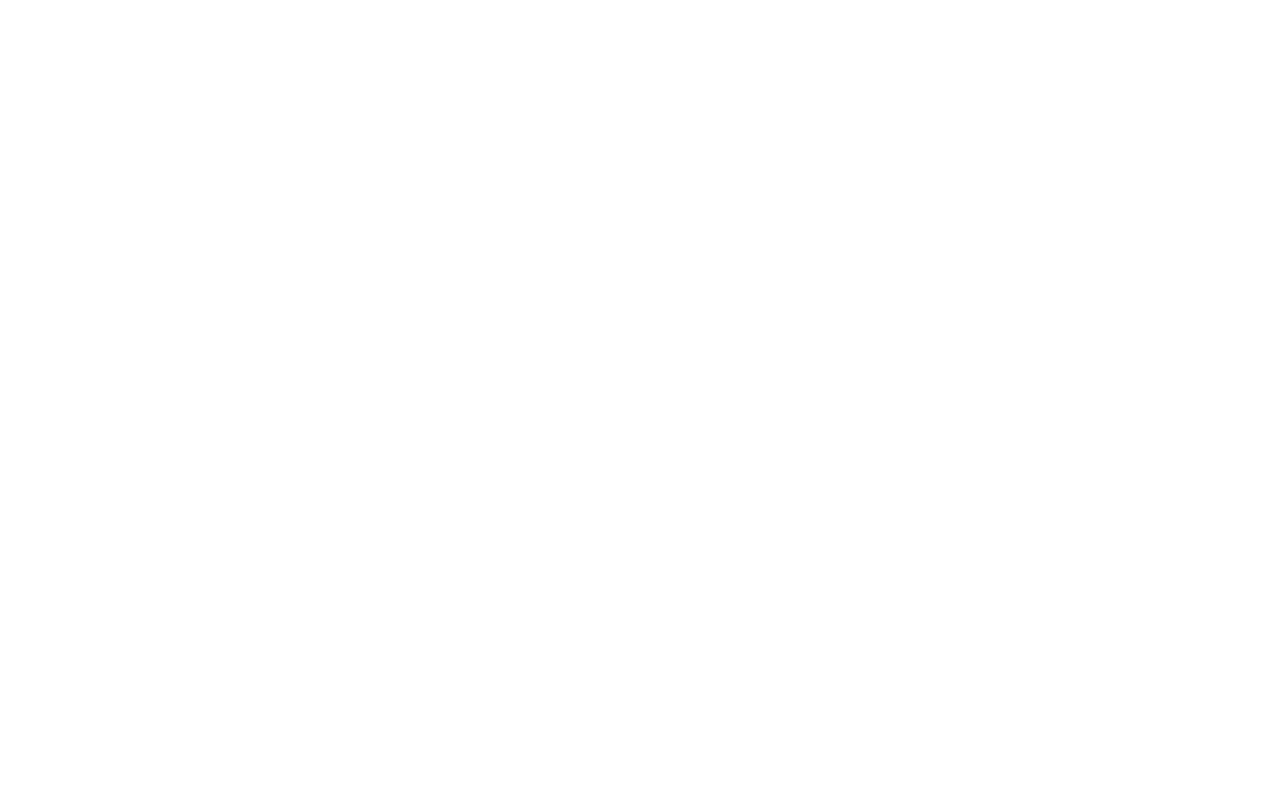
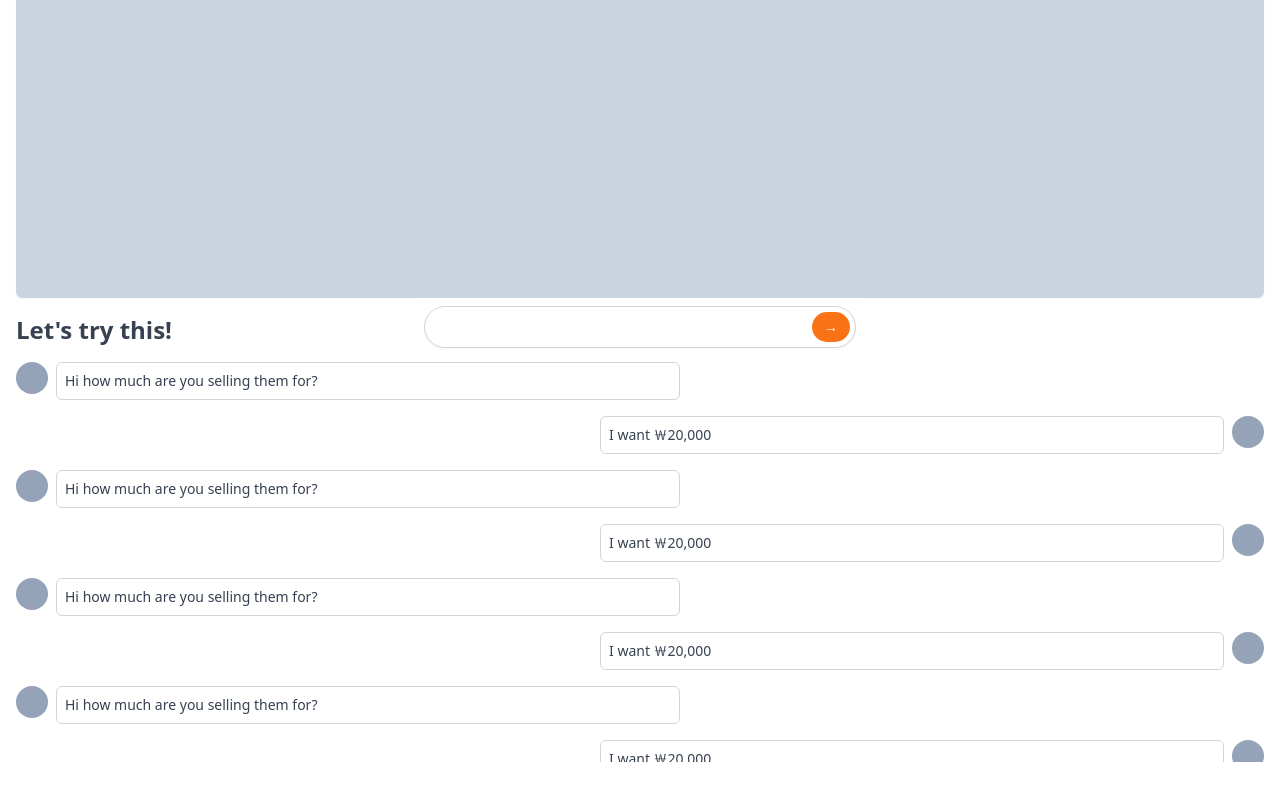
Before and after one commit to skyeome/carrot-market, a Next.js app: page /live/1 in a window 1280 px wide. Before the commit this address had no page. Shown: the part 444-1244 px from the top of the page. Before the commit the page ends 800 px from the top, so only its background shows below. Built offline with nearby package versions, Linux system fonts and the light colour scheme.

Commit message:
#1.5 live screen styling

```diff
--- /dev/null
+++ b/pages/live/[id].tsx
@@ -0,0 +1,113 @@
+import type { NextPage } from "next";
+
+const LiveDetail: NextPage = () => {
+  return (
+    <div className="py-10 px-4 space-y-4">
+      <div className="w-full rounded-md shadow-sm bg-slate-300 aspect-video" />
+      <h3 className="font-bold text-gray-700 text-2xl mt-2">
+        Let&apos;s try this!
+      </h3>
+      <div className="space-y-4 mt-10 pb-16 h-[50vh] overflow-y-scroll">
+        <div className="flex items-start space-x-2">
+          <div className="h-8 w-8 rounded-full bg-slate-400" />
+          <div className="w-1/2 rounded-md border border-gray-300 p-2 text-sm text-gray-700">
+            <p>Hi how much are you selling them for?</p>
+          </div>
+        </div>
+        <div className="flex flex-row-reverse items-start space-x-2 space-x-reverse">
+          <div className="h-8 w-8 rounded-full bg-slate-400" />
+          <div className="w-1/2 rounded-md border border-gray-300 p-2 text-sm text-gray-700">
+            <p>I want ￦20,000</p>
+          </div>
+        </div>
+        <div className="flex items-start space-x-2">
+          <div className="h-8 w-8 rounded-full bg-slate-400" />
+          <div className="w-1/2 rounded-md border border-gray-300 p-2 text-sm text-gray-700">
+            <p>Hi how much are you selling them for?</p>
+          </div>
+        </div>
+        <div className="flex flex-row-reverse items-start space-x-2 space-x-reverse">
+          <div className="h-8 w-8 rounded-full bg-slate-400" />
+          <div className="w-1/2 rounded-md border border-gray-300 p-2 text-sm text-gray-700">
+            <p>I want ￦20,000</p>
+          </div>
+        </div>
+        <div className="flex items-start space-x-2">
+          <div className="h-8 w-8 rounded-full bg-slate-400" />
+          <div className="w-1/2 rounded-md border border-gray-300 p-2 text-sm text-gray-700">
+            <p>Hi how much are you selling them for?</p>
+          </div>
+        </div>
+        <div className="flex flex-row-reverse items-start space-x-2 space-x-reverse">
+          <div className="h-8 w-8 rounded-full bg-slate-400" />
+          <div className="w-1/2 rounded-md border border-gray-300 p-2 text-sm text-gray-700">
+            <p>I want ￦20,000</p>
+          </div>
+        </div>
+        <div className="flex items-start space-x-2">
+          <div className="h-8 w-8 rounded-full bg-slate-400" />
+          <div className="w-1/2 rounded-md border border-gray-300 p-2 text-sm text-gray-700">
+            <p>Hi how much are you selling them for?</p>
+          </div>
+        </div>
+        <div className="flex flex-row-reverse items-start space-x-2 space-x-reverse">
+          <div className="h-8 w-8 rounded-full bg-slate-400" />
+          <div className="w-1/2 rounded-md border border-gray-300 p-2 text-sm text-gray-700">
+            <p>I want ￦20,000</p>
+          </div>
+        </div>
+        <div className="flex items-start space-x-2">
+          <div className="h-8 w-8 rounded-full bg-slate-400" />
+          <div className="w-1/2 rounded-md border border-gray-300 p-2 text-sm text-gray-700">
+            <p>Hi how much are you selling them for?</p>
+          </div>
+        </div>
+        <div className="flex flex-row-reverse items-start space-x-2 space-x-reverse">
+          <div className="h-8 w-8 rounded-full bg-slate-400" />
+          <div className="w-1/2 rounded-md border border-gray-300 p-2 text-sm text-gray-700">
+            <p>I want ￦20,000</p>
+          </div>
+        </div>
+        <div className="flex items-start space-x-2">
+          <div className="h-8 w-8 rounded-full bg-slate-400" />
+          <div className="w-1/2 rounded-md border border-gray-300 p-2 text-sm text-gray-700">
+            <p>Hi how much are you selling them for?</p>
+          </div>
+        </div>
+        <div className="flex flex-row-reverse items-start space-x-2 space-x-reverse">
+          <div className="h-8 w-8 rounded-full bg-slate-400" />
+          <div className="w-1/2 rounded-md border border-gray-300 p-2 text-sm text-gray-700">
+            <p>I want ￦20,000</p>
+          </div>
+        </div>
+        <div className="flex items-start space-x-2">
+          <div className="h-8 w-8 rounded-full bg-slate-400" />
+          <div className="w-1/2 rounded-md border border-gray-300 p-2 text-sm text-gray-700">
+            <p>Hi how much are you selling them for?</p>
+          </div>
+        </div>
+        <div className="flex flex-row-reverse items-start space-x-2 space-x-reverse">
+          <div className="h-8 w-8 rounded-full bg-slate-400" />
+          <div className="w-1/2 rounded-md border border-gray-300 p-2 text-sm text-gray-700">
+            <p>I want ￦20,000</p>
+          </div>
+        </div>
+      </div>
+      <div className="fixed inset-x-0 bottom-0 mx-auto w-full max-w-md p-2 bg-white">
+        <div className="relative flex items-center">
+          <input
+            type="text"
+            className="w-full rounded-full border-gray-300 pr-12 shadow-sm focus:border-orange-500 focus:outline-none focus:ring-orange-500"
+          />
+          <div className="absolute inset-y-0 right-0 flex py-1.5 pr-1.5">
+            <span className="flex focus:ring-2 focus:ring-offset-2 focus:ring-orange-500 items-center rounded-full bg-orange-500 px-3 hover:bg-orange-600 cursor-pointer text-sm text-white">
+              &rarr;
+            </span>
+          </div>
+        </div>
+      </div>
+    </div>
+  );
+};
+
+export default LiveDetail;
--- /dev/null
+++ b/pages/live/index.tsx
@@ -0,0 +1,34 @@
+import type { NextPage } from "next";
+
+const Live: NextPage = () => {
+  return (
+    <div className="py-10 divide-y-2 space-y-4">
+      {[1, 2, 3, 4, 5, 6].map((_, i) => (
+        <div className="pt-4 px-4" key={i}>
+          <div className="w-full rounded-md shadow-sm bg-slate-300 aspect-video" />
+          <h3 className="font-bold text-gray-700 text-lg mt-2">
+            Let&apos;s try this!
+          </h3>
+        </div>
+      ))}
+      <button className="fixed bottom-24 right-5 bg-orange-400 hover:bg-orange-500 transition-colors cursor-pointer rounded-full shadow-xl p-4 border-transparent text-white">
+        <svg
+          className="w-6 h-6"
+          fill="none"
+          stroke="currentColor"
+          viewBox="0 0 24 24"
+          xmlns="http://www.w3.org/2000/svg"
+        >
+          <path
+            strokeLinecap="round"
+            strokeLinejoin="round"
+            strokeWidth="2"
+            d="M15 10l4.553-2.276A1 1 0 0121 8.618v6.764a1 1 0 01-1.447.894L15 14M5 18h8a2 2 0 002-2V8a2 2 0 00-2-2H5a2 2 0 00-2 2v8a2 2 0 002 2z"
+          ></path>
+        </svg>
+      </button>
+    </div>
+  );
+};
+
+export default Live;
```
